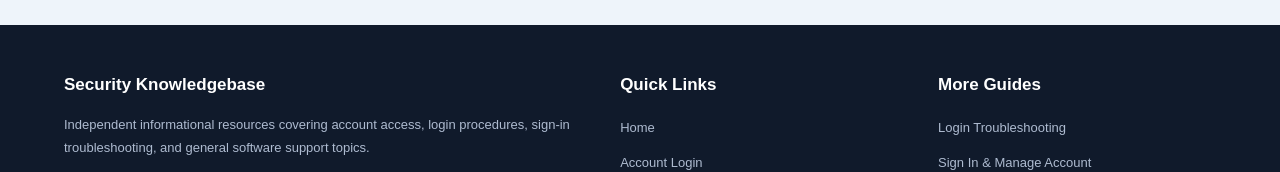
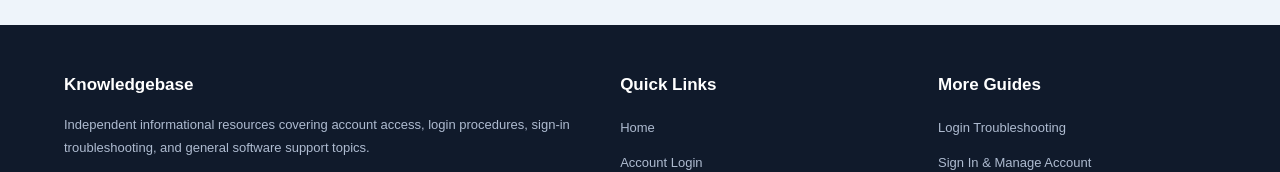
Before and after one commit to pcmaticacknowledge/pcmaticacknowledge.github.io, a plain HTML site: page pc-matic-account-login.html in a window 1280 px wide. Shown: the part 5389-5561 px from the top of the page. Drawn offline with Linux system fonts and the light colour scheme.

Commit message:
Rename 'Security Knowledgebase' to 'Knowledgebase'

```diff
--- a/pc-matic-account-login.html
+++ b/pc-matic-account-login.html
@@ -604,7 +604,7 @@ Read Guide →
 
 <div>
 
-<h3>Security Knowledgebase</h3>
+<h3>Knowledgebase</h3>
 
 <p>
 Independent informational resources covering account
```
